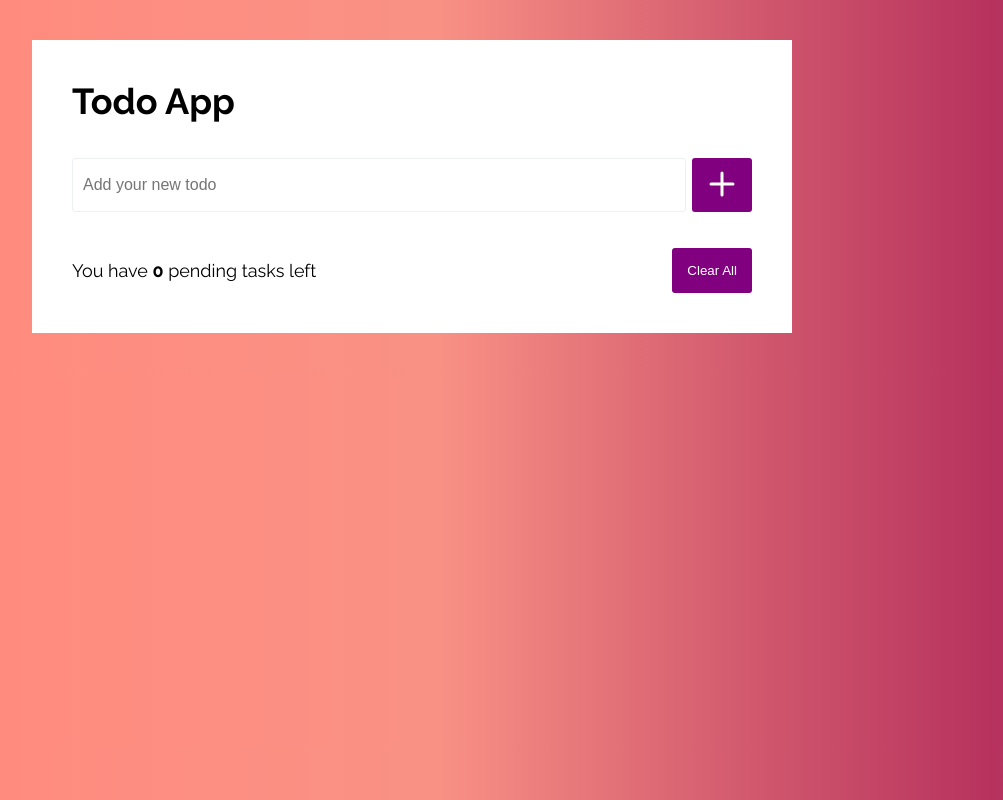
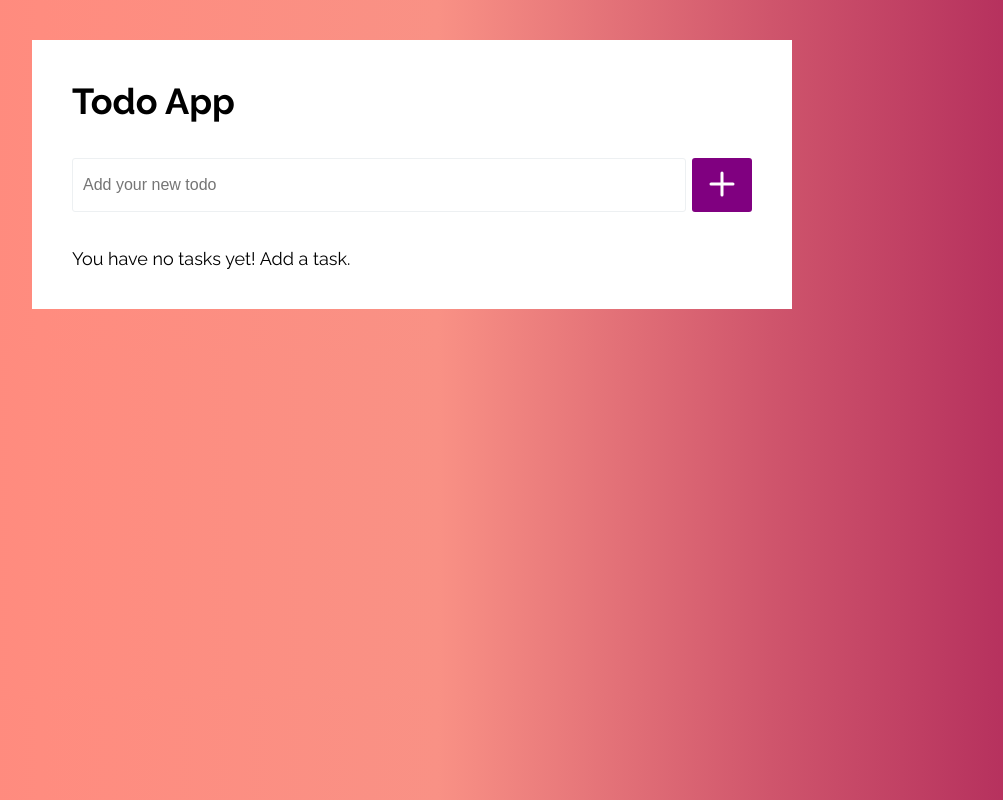
Before and after one commit to LaniJ/todoApp, a React (Create React App) app: page / in a window 1280 px wide. Both pictures are taken after a click on the button "Clear All". Shown: the whole page, without its empty margins (228-1231 px from the left). Built offline with nearby package versions, Linux system fonts and the light colour scheme.

Commit message:
modifications

```diff
--- a/src/components/Footer/Footer.css
+++ b/src/components/Footer/Footer.css
@@ -1,7 +1,9 @@
 .footer {
-  display: flex;
   margin-top: 30px;
   text-align: left;
+}
+.pending-tasks {
+  display: flex;
   align-items: center;
 }
 p {
@@ -19,7 +21,7 @@ p {
 }
 
 @media screen and (max-width: 600px) {
-  .footer {
+  .pending-tasks {
     display: block;
     text-align: center;
   }
--- a/src/components/Footer/Footer.jsx
+++ b/src/components/Footer/Footer.jsx
@@ -3,8 +3,13 @@ import './Footer.css';
 const Footer = ({ length, deleteAll }) => {
   return (
     <div className='footer'>
-      <p>You have <strong>{length}</strong> pending tasks left</p>
-      <button className='delete-all-btn' onClick={deleteAll}>Clear All</button>
+      { length > 0 && <div className='pending-tasks'>
+        <p>You have <strong>{length}</strong> pending task{length > 1 ? 's' : ''} left</p>
+        <button className='delete-all-btn' onClick={deleteAll}>Clear All</button>
+      </div>}
+      { !length  && <div>
+        <p>You have no tasks yet! Add a task.</p>
+      </div>}
     </div>
    );
 }
--- a/src/components/SingleTodo/SingleTodo.css
+++ b/src/components/SingleTodo/SingleTodo.css
@@ -4,8 +4,8 @@
   align-items: center;
   font-size: 16px;
   padding: 16px;
+  margin-bottom: 10px;
   background-color: #F4F1F4;
-  margin-bottom: 10px;
   transition: all 0.1s ease-in;
 }
 .single-todo:hover {
@@ -39,10 +39,10 @@
 
 .checked {
   height: 13px;
-    font-weight: 12px;
-    border: 1px solid darkslategray;
-    border-radius: 50%;
-    background-color: darkslategray;
+  font-weight: 12px;
+  border: 1px solid darkslategray;
+  border-radius: 50%;
+  background-color: darkslategray;
 }
 
 .crossout {
@@ -50,7 +50,9 @@
   text-decoration-thickness: 1px;
 }
 .task-completed {
-  background-color: #decedeeb;
+  background-color: rgb(244, 241, 244, 0.5);
+  /* opacity: 50%; */
+  color: gray;
 }
 
 .delete-btn {
```
